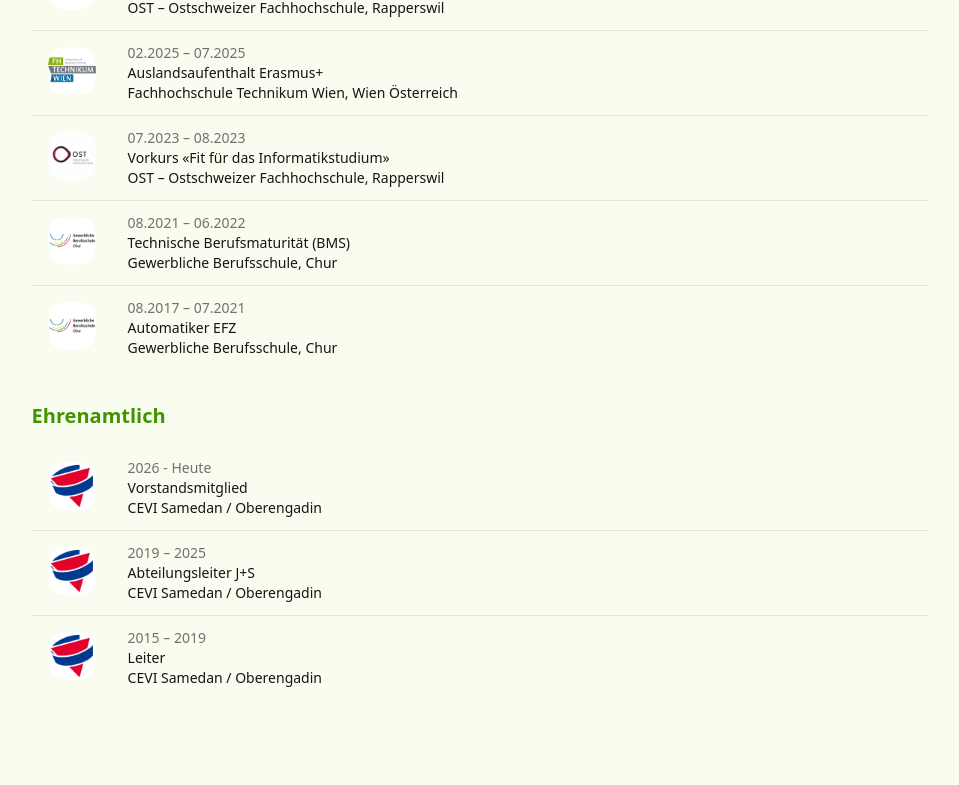
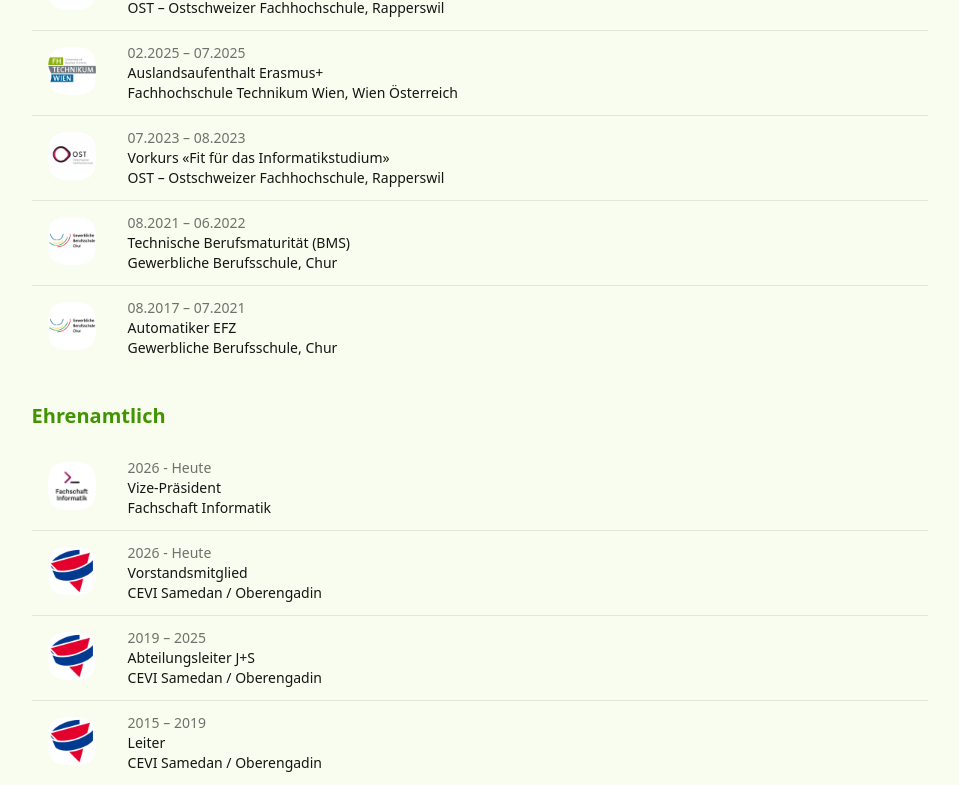
Before and after one commit to Nydonid/myWebsite, a React (Create React App) app in the folder client/: page /portfolio in a window 1280 px wide. Shown: the part 925-1710 px from the top of the page, without its empty margins (250-1209 px from the left). Before the commit the page ends 1625 px from the top, so only its background shows below. Built offline with nearby package versions, Linux system fonts and the light colour scheme.

Commit message:
I am glad to announce to be cooperating with the highest minds and brightest brains of OST as Vice Preesident  Fachschaft Informatik

```diff
--- a/client/src/components/Volunteer.tsx
+++ b/client/src/components/Volunteer.tsx
@@ -2,6 +2,7 @@
 import React from 'react';
 
 const volunteer = [
+    { period: '2026 - Heute', role: 'Vize-Präsident', organization: 'Fachschaft Informatik', logo: 'fachschaft-logo.png' },
     { period: '2026 - Heute', role: 'Vorstandsmitglied', organization: 'CEVI Samedan / Oberengadin', logo: 'cevi-logo.png' },
     { period: '2019 – 2025', role: 'Abteilungsleiter J+S', organization: 'CEVI Samedan / Oberengadin', logo: 'cevi-logo.png' },
     { period: '2015 – 2019', role: 'Leiter', organization: 'CEVI Samedan / Oberengadin', logo: 'cevi-logo.png' }
```
Also changed, not shown: client/public/fachschaft-logo.png (added).
